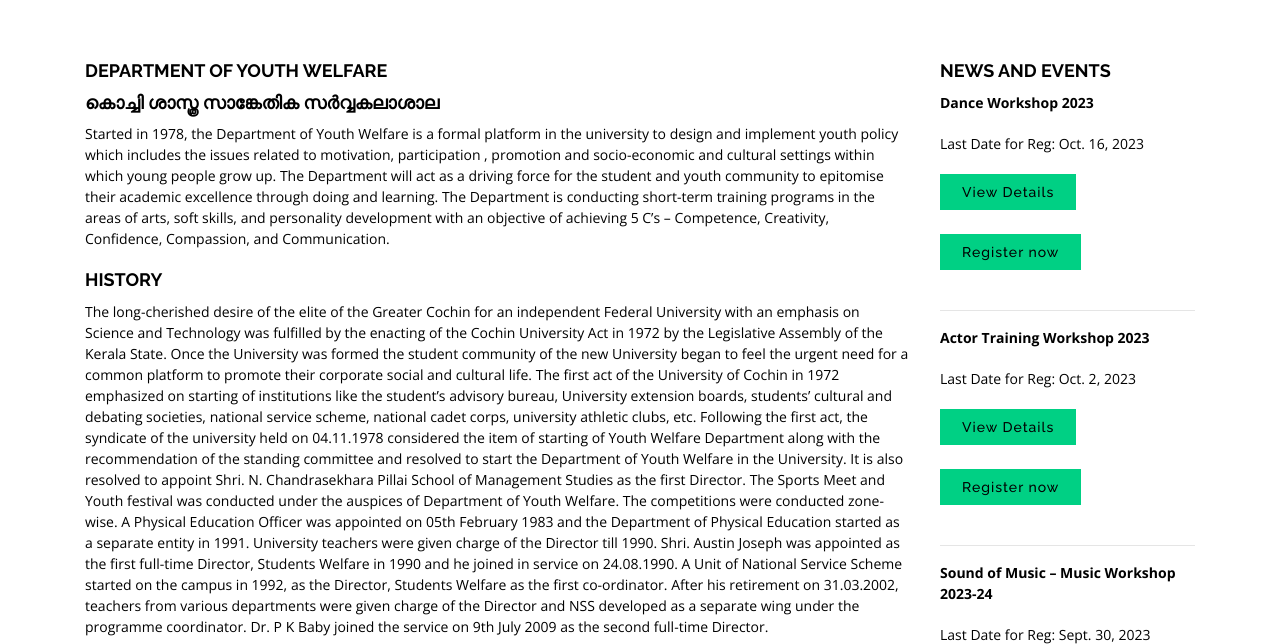
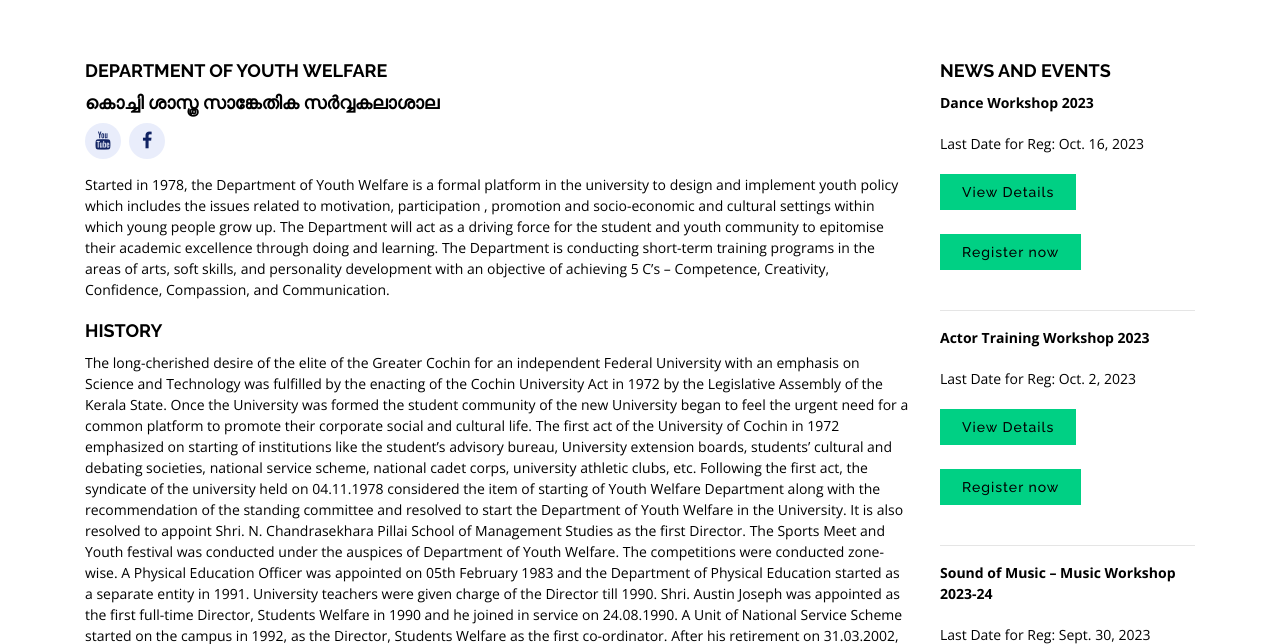
Before and after one commit to VarshaShaheen/youth-welfare-cusat, a Django app: page / in a window 1280 px wide. Shown: the part 801-1445 px from the top of the page. Run offline with Django 5.2, Linux system fonts and the light colour scheme; data comes from the database, SQL or seed files in the repository; some libraries are stand-ins or nearby versions.

Commit message:
social links updated

```diff
--- a/static/app/css/style.css
+++ b/static/app/css/style.css
@@ -763,11 +763,11 @@ body.mobile-nav-active #mobile-nav-toggle {
   margin-bottom: 10px;
 }
 
-#speakers-details .details .social {
+.details .social {
   margin-bottom: 15px;
 }
 
-#speakers-details .details .social a {
+.details .social a {
   background: #e9edfb;
   color: #112363;
   line-height: 1;
@@ -777,18 +777,19 @@ body.mobile-nav-active #mobile-nav-toggle {
   width: 36px;
   height: 36px;
   padding-top: 9px;
-}
-
-#speakers-details .details .social a:hover {
+  margin-right: 4px;
+}
+
+.details .social a:hover {
   background: #00d084;
   color: #fff;
 }
 
-#speakers-details .details .social a i {
+.details .social a i {
   font-size: 18px;
 }
 
-#speakers-details .details p {
+.details p {
   color: #112363;
   font-size: 15px;
   margin-bottom: 10px;
--- a/templates/app/index.html
+++ b/templates/app/index.html
@@ -52,6 +52,12 @@
                 <div class="col-lg-9">
                     <h3>Department of Youth Welfare</h3>
                     <h3>കൊച്ചി ശാസ്ത്ര സാങ്കേതിക സർവ്വകലാശാല</h3>
+                    <div class="details">
+                        <div class="social">
+                            <a href="https://www.youtube.com/@cusat1390"><i class="fa fa-youtube"></i></a>
+                            <a href="https://www.facebook.com/groups/welfarecusat"><i class="fa fa-facebook"></i></a>
+                        </div>
+                    </div>
                     <p>Started in 1978, the Department of Youth Welfare is a formal platform in the university to
                         design and implement youth policy which includes the issues related to motivation, participation
                         , promotion and socio-economic and cultural settings within which young people grow up.
@@ -170,7 +176,7 @@
                     <div class="col-lg-4 col-md-6">
                         <div class="hotel">
                             <div class="hotel-img">
-                                <img src="{{ news_item.image.url }}" alt="{{ news_item.title }}" >
+                                <img src="{{ news_item.image.url }}" alt="{{ news_item.title }}">
                             </div>
                             <div class="hotel-title">
                                 <h3><a href="{% url 'news_detail' pk=news_item.pk %}">{{ news_item.title }}</a></h3>
--- a/youth_welfare_cusat/settings.py
+++ b/youth_welfare_cusat/settings.py
@@ -26,7 +26,7 @@ SECRET_KEY = 'django-insecure-t7)=b8_3_4781nmjuvu&fa6i(-p@m=%$1$t%7+&@63!n9#6h6@
 # SECURITY WARNING: don't run with debug turned on in production!
 DEBUG = True
 
-ALLOWED_HOSTS = []
+ALLOWED_HOSTS = [ 'welfare.cusat.ac.in' ]
 
 # Application definition
 
```
Lines whose indentation alone changed are shown as unchanged.
